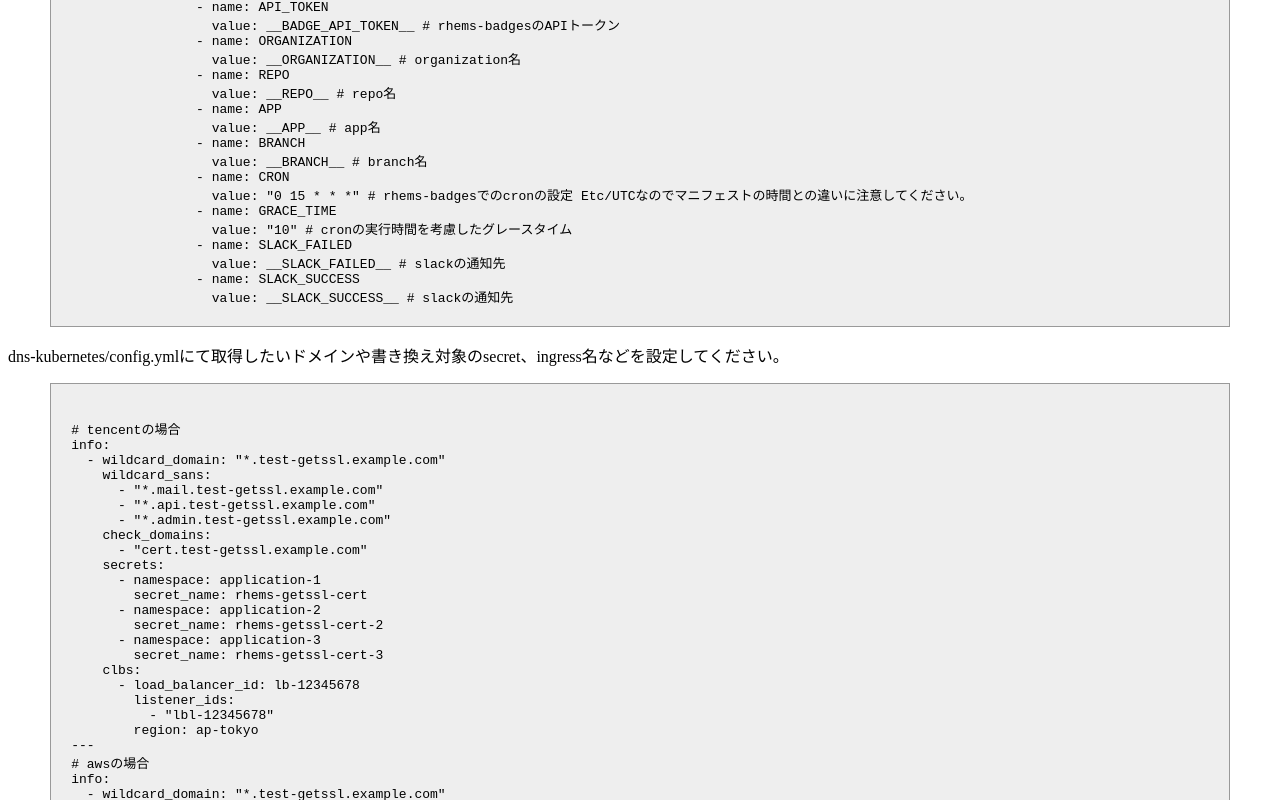
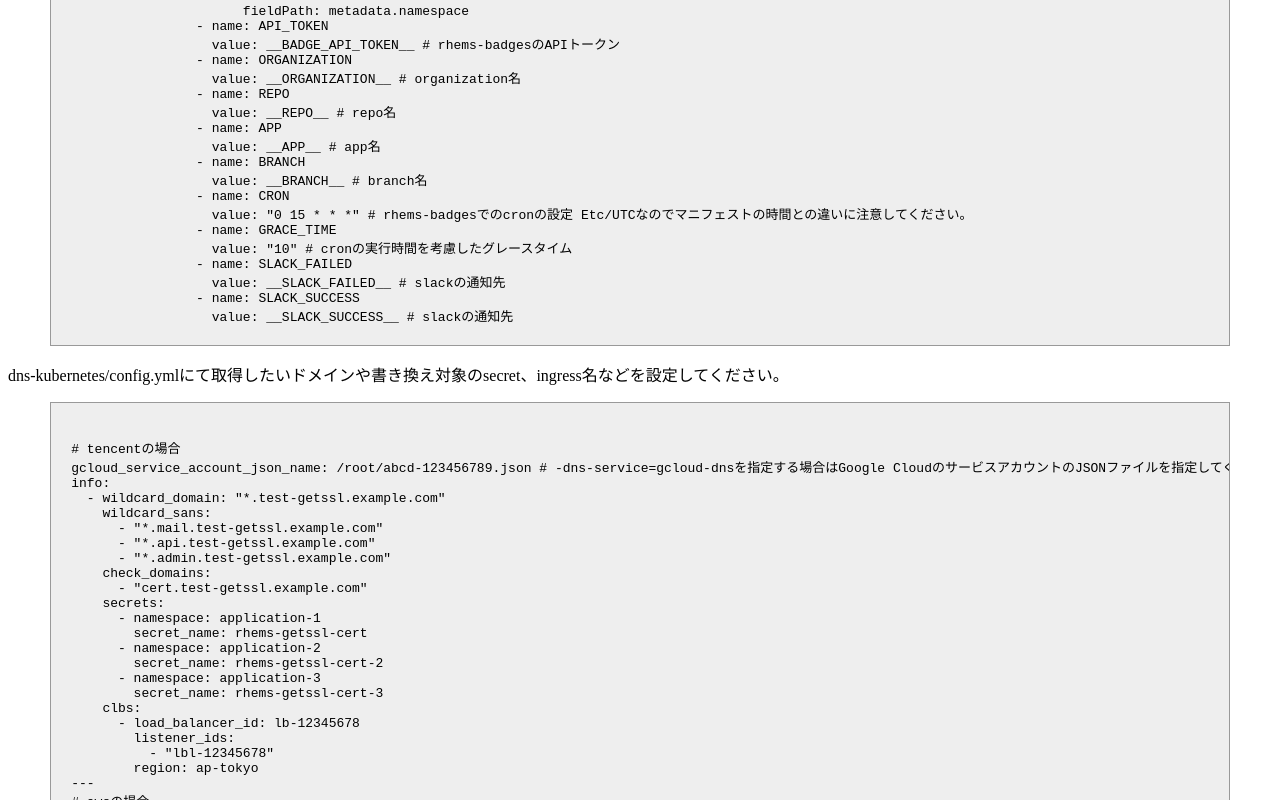
Before and after one commit to RHEMS-Japan/rhems-getssl, a plain HTML site: page public/index.html in a window 1280 px wide. Shown: the part 2000-2800 px from the top of the page. Drawn offline with Linux system fonts and the light colour scheme.

Commit message:
update documents

```diff
--- a/public/index.html
+++ b/public/index.html
@@ -64,7 +64,7 @@
 
 <p>DNS-01 チャレンジ(DNSのTXTレコードによる認証)を使用する場合は以下の手順に従ってください。
 <br>また、DNS-01 チャレンジではWildcard証明書の取得が可能です。 Wildcard証明書を取得、更新するモードでは証明書の同期も行われます。
-<br>今のところDNSサービスはAWS Route53のみ対応しています。
+<br>今のところDNSサービスはAWS Route53、Google Cloud DNSに対応しています。
 <br>その他詳細はgithubのREADMEを参照してください。</p>
 
 <h3>1. 準備</h3>
@@ -89,6 +89,7 @@ spec:
                 - '-f'
                 - '/root/config.yml'
                 - '-dns-validation=true' # DNS-01 チャレンジのためこのオプションを追加してください。
+                - '-dns-service=route53' # DNSサービスを指定します。デフォルトは"route53"です。"route53"、"gcloud-dns"のいずれかを指定してください。
               env:
                 - name: TZ
                   value: Asia/Tokyo
@@ -156,6 +157,7 @@ spec:
 <p>dns-kubernetes/config.ymlにて取得したいドメインや書き換え対象のsecret、ingress名などを設定してください。</p>
 <pre><code>
 # tencentの場合
+gcloud_service_account_json_name: /root/abcd-123456789.json # -dns-service=gcloud-dnsを指定する場合はGoogle CloudのサービスアカウントのJSONファイルを指定してください。
 info:
   - wildcard_domain: "*.test-getssl.example.com"
     wildcard_sans:
@@ -178,6 +180,7 @@ info:
         region: ap-tokyo
 ---
 # awsの場合
+gcloud_service_account_json_name: /root/abcd-123456789.json # -dns-service=gcloud-dnsを指定する場合はGoogle CloudのサービスアカウントのJSONファイルを指定してください。
 info:
   - wildcard_domain: "*.test-getssl.example.com"
     wildcard_sans:
```
Also changed, not shown: 2 other files.
